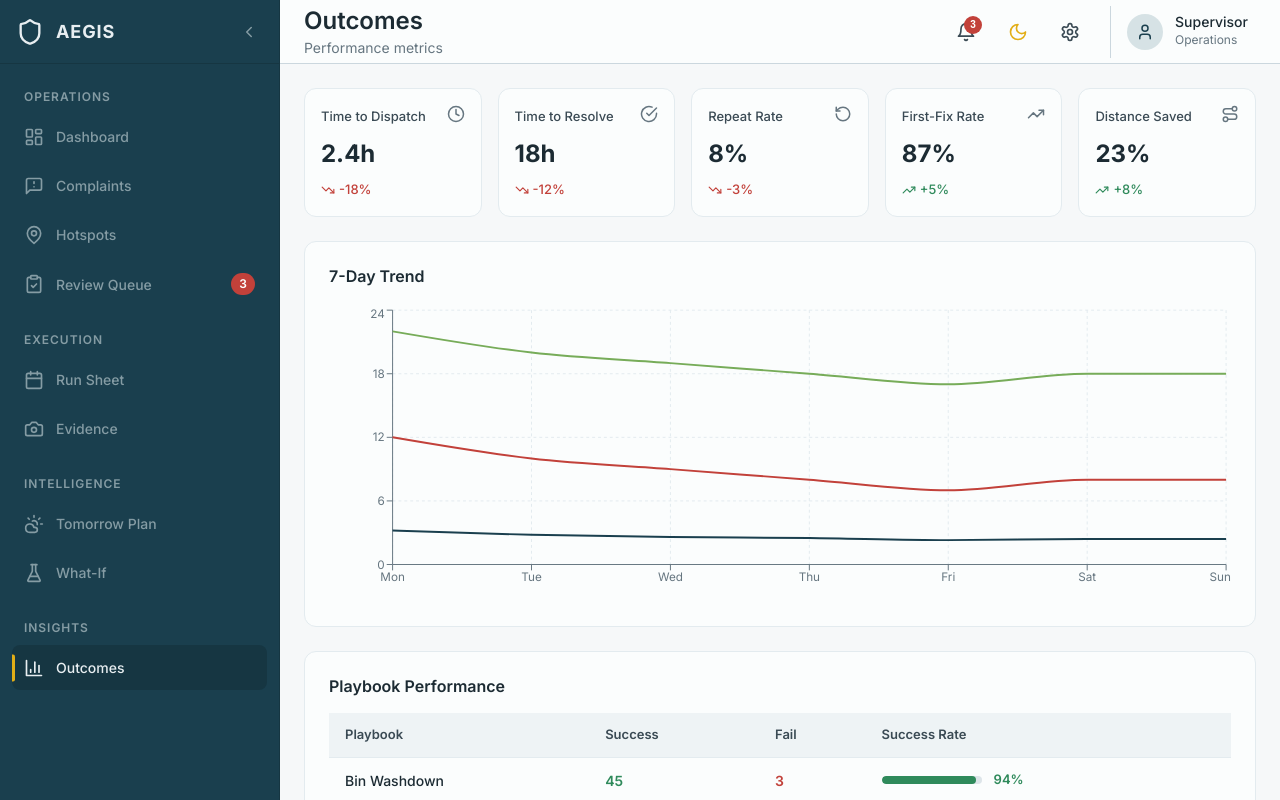
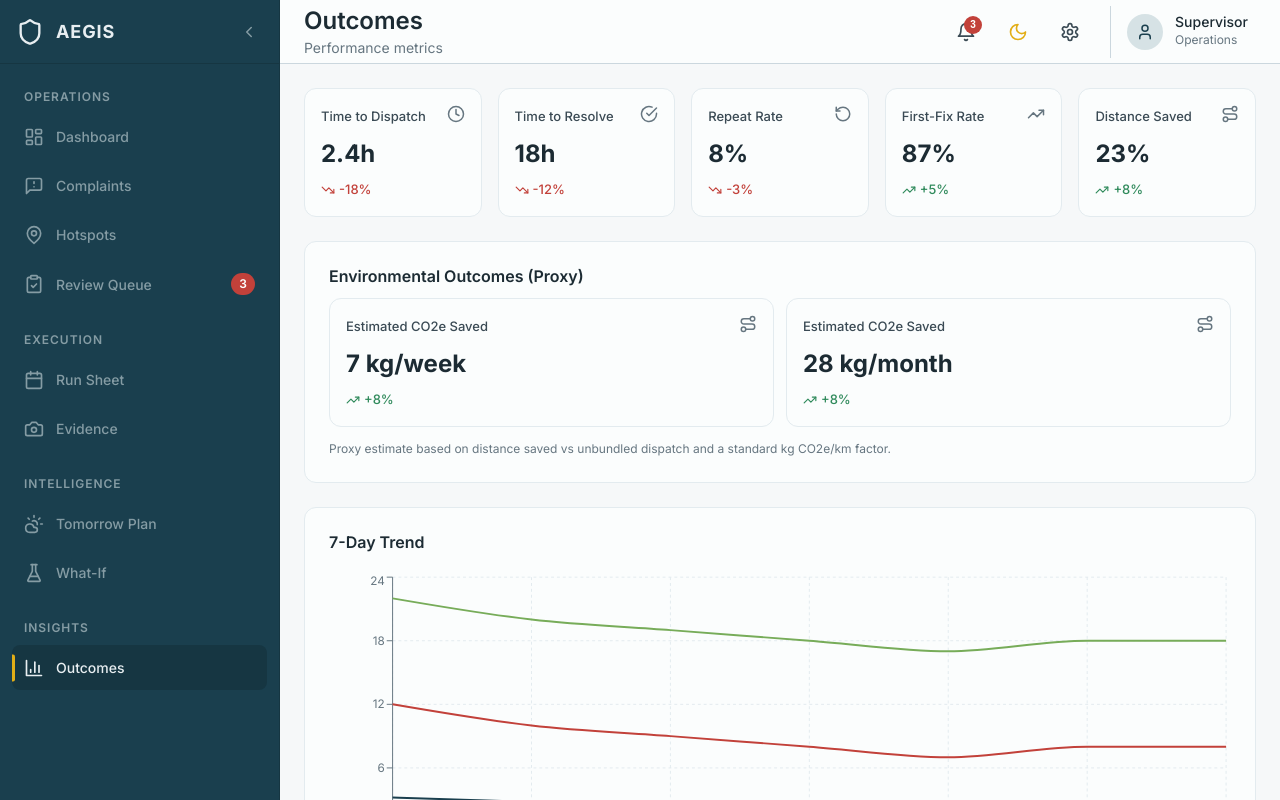
Before and after one commit to Bryantan65/IBeLulu, a React (Vite) app in the folder aegis-frontend/: page /outcomes in a window 1280 px wide. Shown: the top 800 px of the page. Built offline with nearby package versions, Linux system fonts and the light colour scheme; no server answers.

Commit message:
feat: Add environmental impact sections and calculations in Outcomes, RunSheet, and TomorrowPlan

```diff
--- a/aegis-frontend/src/pages/Outcomes.css
+++ b/aegis-frontend/src/pages/Outcomes.css
@@ -35,6 +35,29 @@
 
 .outcomes__chart-container {
     width: 100%;
+}
+
+/* Environmental Outcomes */
+.outcomes__environment {
+    padding: var(--space-6);
+    display: flex;
+    flex-direction: column;
+    gap: var(--space-3);
+}
+
+.outcomes__environment h3 {
+    font-size: var(--text-lg);
+}
+
+.outcomes__environment-grid {
+    display: grid;
+    grid-template-columns: repeat(auto-fit, minmax(220px, 1fr));
+    gap: var(--space-3);
+}
+
+.outcomes__environment-note {
+    font-size: var(--text-xs);
+    color: var(--color-text-muted);
 }
 
 /* Playbooks */
--- a/aegis-frontend/src/pages/Outcomes.tsx
+++ b/aegis-frontend/src/pages/Outcomes.tsx
@@ -10,6 +10,11 @@ const mockMetrics = {
     repeatRate: { value: '8%', trend: 'down' as const, delta: '-3%' },
     firstFixRate: { value: '87%', trend: 'up' as const, delta: '+5%' },
     distanceSaved: { value: '23%', trend: 'up' as const, delta: '+8%' },
+}
+
+const environmentalAssumptions = {
+    baselineDistanceKmPerWeek: 120,
+    co2KgPerKm: 0.27,
 }
 
 const mockTrendData = [
@@ -30,6 +35,14 @@ const mockPlaybooks = [
 ]
 
 export default function Outcomes() {
+    const distanceSavedPct = parseFloat(mockMetrics.distanceSaved.value) / 100
+    const co2SavedKg = Math.round(
+        environmentalAssumptions.baselineDistanceKmPerWeek *
+        distanceSavedPct *
+        environmentalAssumptions.co2KgPerKm
+    )
+    const co2SavedKgMonthly = co2SavedKg * 4
+
     return (
         <div className="outcomes">
             {/* KPI Cards */}
@@ -70,6 +83,30 @@ export default function Outcomes() {
                     icon={<Route size={18} />}
                 />
             </div>
+
+            {/* Environmental Outcomes */}
+            <Card className="outcomes__environment">
+                <h3>Environmental Outcomes (Proxy)</h3>
+                <div className="outcomes__environment-grid">
+                    <MetricCard
+                        label="Estimated CO2e Saved"
+                        value={`${co2SavedKg} kg/week`}
+                        trend={mockMetrics.distanceSaved.trend}
+                        trendValue={mockMetrics.distanceSaved.delta}
+                        icon={<Route size={18} />}
+                    />
+                    <MetricCard
+                        label="Estimated CO2e Saved"
+                        value={`${co2SavedKgMonthly} kg/month`}
+                        trend={mockMetrics.distanceSaved.trend}
+                        trendValue={mockMetrics.distanceSaved.delta}
+                        icon={<Route size={18} />}
+                    />
+                </div>
+                <p className="outcomes__environment-note">
+                    Proxy estimate based on distance saved vs unbundled dispatch and a standard kg CO2e/km factor.
+                </p>
+            </Card>
 
             {/* Trend Chart */}
             <Card className="outcomes__chart">
--- a/aegis-frontend/src/pages/RunSheet.css
+++ b/aegis-frontend/src/pages/RunSheet.css
@@ -34,6 +34,50 @@
 .runsheet__actions {
     display: flex;
     gap: var(--space-3);
+}
+
+/* Environmental Impact */
+.runsheet__environment {
+    padding: var(--space-4);
+    display: flex;
+    flex-direction: column;
+    gap: var(--space-2);
+    background: var(--color-surface-2);
+    border: 1px solid var(--color-border-subtle);
+}
+
+.runsheet__environment-title {
+    font-size: var(--text-sm);
+    font-weight: var(--font-semibold);
+    color: var(--color-text);
+}
+
+.runsheet__environment-grid {
+    display: grid;
+    grid-template-columns: repeat(auto-fit, minmax(180px, 1fr));
+    gap: var(--space-2);
+}
+
+.runsheet__environment-card {
+    background: var(--color-surface-1);
+    border-radius: var(--radius-md);
+    padding: var(--space-3);
+    display: flex;
+    flex-direction: column;
+    gap: var(--space-1);
+    border: 1px solid var(--color-border-subtle);
+}
+
+.runsheet__environment-value {
+    font-size: var(--text-xl);
+    font-weight: var(--font-bold);
+    color: var(--color-primary);
+}
+
+.runsheet__environment-label,
+.runsheet__environment-note {
+    font-size: var(--text-xs);
+    color: var(--color-text-muted);
 }
 
 /* Teams */
--- a/aegis-frontend/src/pages/RunSheet.tsx
+++ b/aegis-frontend/src/pages/RunSheet.tsx
@@ -58,6 +58,7 @@ export default function RunSheet() {
     const [optimizing, setOptimizing] = useState(false)
     const [agentResponse, setAgentResponse] = useState<string>('')
     const [selectedDate, setSelectedDate] = useState(new Date().toISOString().split('T')[0])
+    const repeatDispatchesAvoided = Math.max(0, Math.round(reviewedClusters.length * 0.25))
 
     useEffect(() => {
         fetchData()
@@ -229,6 +230,22 @@ export default function RunSheet() {
             {reviewedClusters.length > 0 && (
                 <Card className="runsheet__info-banner">
                     <p>📋 <strong>{reviewedClusters.length}</strong> reviewed clusters ready for scheduling</p>
+                </Card>
+            )}
+
+
+            {reviewedClusters.length > 0 && (
+                <Card className="runsheet__environment">
+                    <div className="runsheet__environment-title">Environmental Impact (Proxy)</div>
+                    <div className="runsheet__environment-grid">
+                        <div className="runsheet__environment-card">
+                            <span className="runsheet__environment-value">{repeatDispatchesAvoided}</span>
+                            <span className="runsheet__environment-label">Repeat Dispatches Avoided</span>
+                        </div>
+                    </div>
+                    <p className="runsheet__environment-note">
+                        Proxy estimate based on clustering and bundling of recurring tasks.
+                    </p>
                 </Card>
             )}
 
--- a/aegis-frontend/src/pages/TomorrowPlan.css
+++ b/aegis-frontend/src/pages/TomorrowPlan.css
@@ -100,6 +100,56 @@
     width: 100%;
     height: 100%;
     border: 0;
+}
+
+/* Environmental Impact */
+.tomorrow-plan__environment {
+    margin-top: var(--space-4);
+    padding: var(--space-3);
+    background: var(--color-surface-2);
+    border-radius: var(--radius-md);
+    border: 1px solid var(--color-border-subtle);
+    display: flex;
+    flex-direction: column;
+    gap: var(--space-2);
+}
+
+.tomorrow-plan__environment-title {
+    font-size: var(--text-sm);
+    font-weight: var(--font-semibold);
+    color: var(--color-text);
+}
+
+.tomorrow-plan__environment-grid {
+    display: grid;
+    grid-template-columns: repeat(auto-fit, minmax(180px, 1fr));
+    gap: var(--space-2);
+}
+
+.tomorrow-plan__environment-card {
+    background: var(--color-surface-1);
+    border-radius: var(--radius-md);
+    padding: var(--space-3);
+    display: flex;
+    flex-direction: column;
+    gap: var(--space-1);
+    border: 1px solid var(--color-border-subtle);
+}
+
+.tomorrow-plan__environment-value {
+    font-size: var(--text-xl);
+    font-weight: var(--font-bold);
+    color: var(--color-primary);
+}
+
+.tomorrow-plan__environment-label {
+    font-size: var(--text-xs);
+    color: var(--color-text-muted);
+}
+
+.tomorrow-plan__environment-note {
+    font-size: var(--text-xs);
+    color: var(--color-text-muted);
 }
 
 .tomorrow-plan__google-map,
--- a/aegis-frontend/src/pages/TomorrowPlan.tsx
+++ b/aegis-frontend/src/pages/TomorrowPlan.tsx
@@ -180,6 +180,10 @@ export default function TomorrowPlan() {
         else newSet.add(id)
         setSelectedTasks(newSet)
     }
+
+    const overflowRiskCount = forecasts.filter((forecast) =>
+        forecast.predicted_category.includes('overflow')
+    ).length
 
     const handleZoomToSingapore = () => {
         if (mapView === 'google' && googleMap) {
@@ -401,6 +405,18 @@ export default function TomorrowPlan() {
                         )}
                     </div>
                 </div>
+                <div className="tomorrow-plan__environment">
+                    <div className="tomorrow-plan__environment-title">Environmental Impact (Proxy)</div>
+                    <div className="tomorrow-plan__environment-grid">
+                        <div className="tomorrow-plan__environment-card">
+                            <span className="tomorrow-plan__environment-value">{overflowRiskCount}</span>
+                            <span className="tomorrow-plan__environment-label">Potential Overflows Avoided</span>
+                        </div>
+                    </div>
+                    <p className="tomorrow-plan__environment-note">
+                        Proxy based on forecasted overflow hotspots and proactive inspection coverage.
+                    </p>
+                </div>
             </Card>
 
             <div className="tomorrow-plan__content">
```
